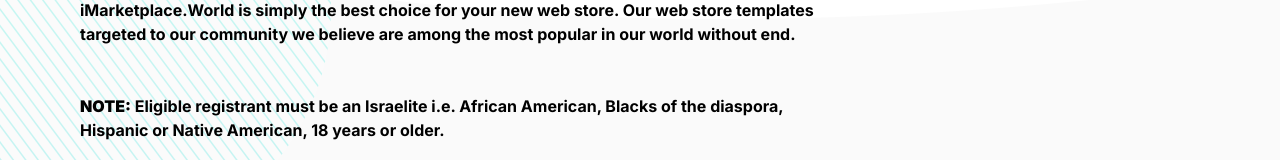
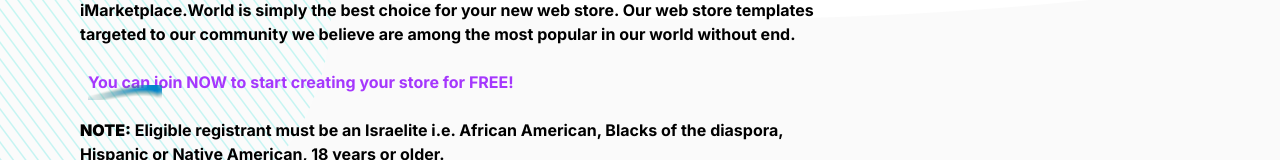
Before and after one commit to Richey24/subdomain-market-place, a Next.js app: page / in a window 1280 px wide. Shown: the part 249-409 px from the top of the page. Built offline with nearby package versions, Linux system fonts and the light colour scheme.

Commit message:
Update MainSection.tsx

```diff
--- a/src/app/components/MainSection.tsx
+++ b/src/app/components/MainSection.tsx
@@ -43,7 +43,17 @@ const MainSection: React.FC = () => {
               iMarketplace.World is simply the best choice for your new web
               store. Our web store templates targeted to our community we
               believe are among the most popular in our world without end.{" "}
-              <br /> <br />
+              <br />
+                    <br />
+              <span className="animate__animated animate__fadeInRight animate__delay-600ms animate__faster">
+                <span
+                  className="inline-block text-primary highlighted-word highlighted-word-rotate highlighted-word-animation-1
+                 alternative-font-1 font-bold text-1 ml-2 relative"
+                >
+                  You can join NOW to start creating your store for FREE!
+                </span>
+              </span>
+              <br />
               <p className="custom-font-size-1 mt-6 mb-8">
                 <b>NOTE:</b> Eligible registrant must be an Israelite i.e.
                 African American, Blacks of the diaspora, Hispanic or Native
```
